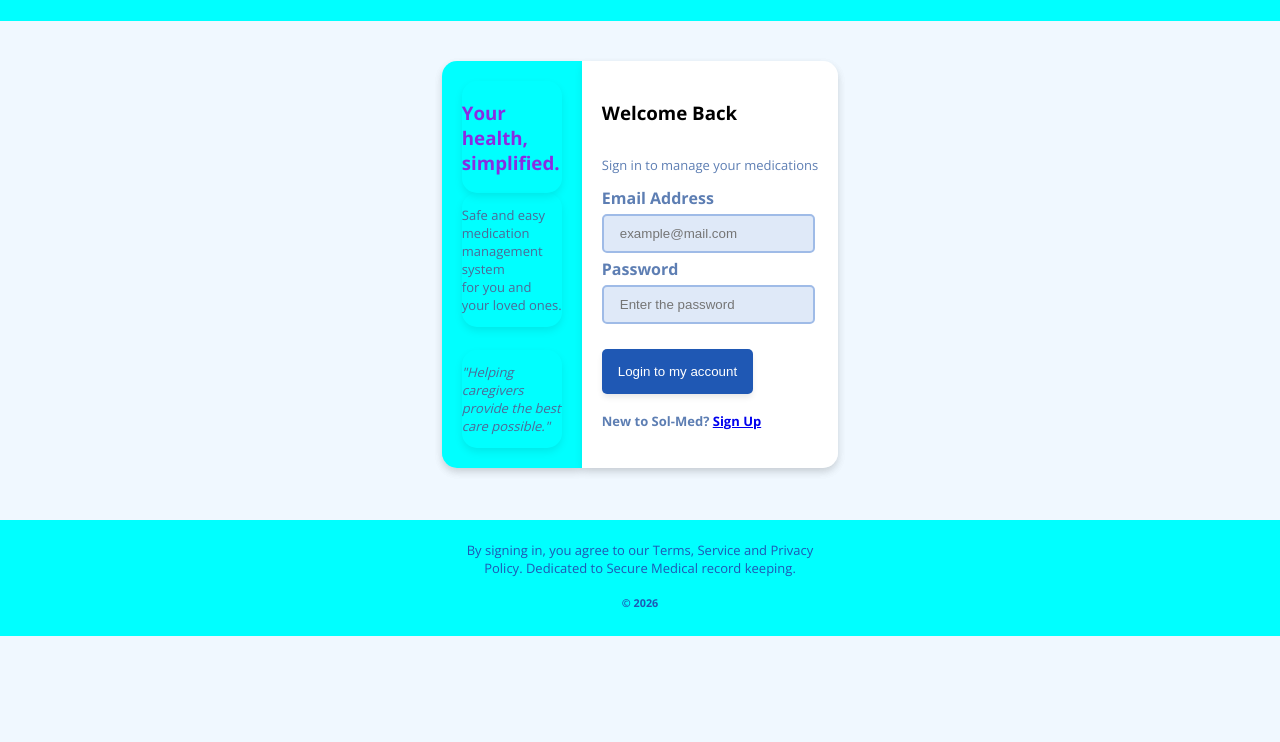
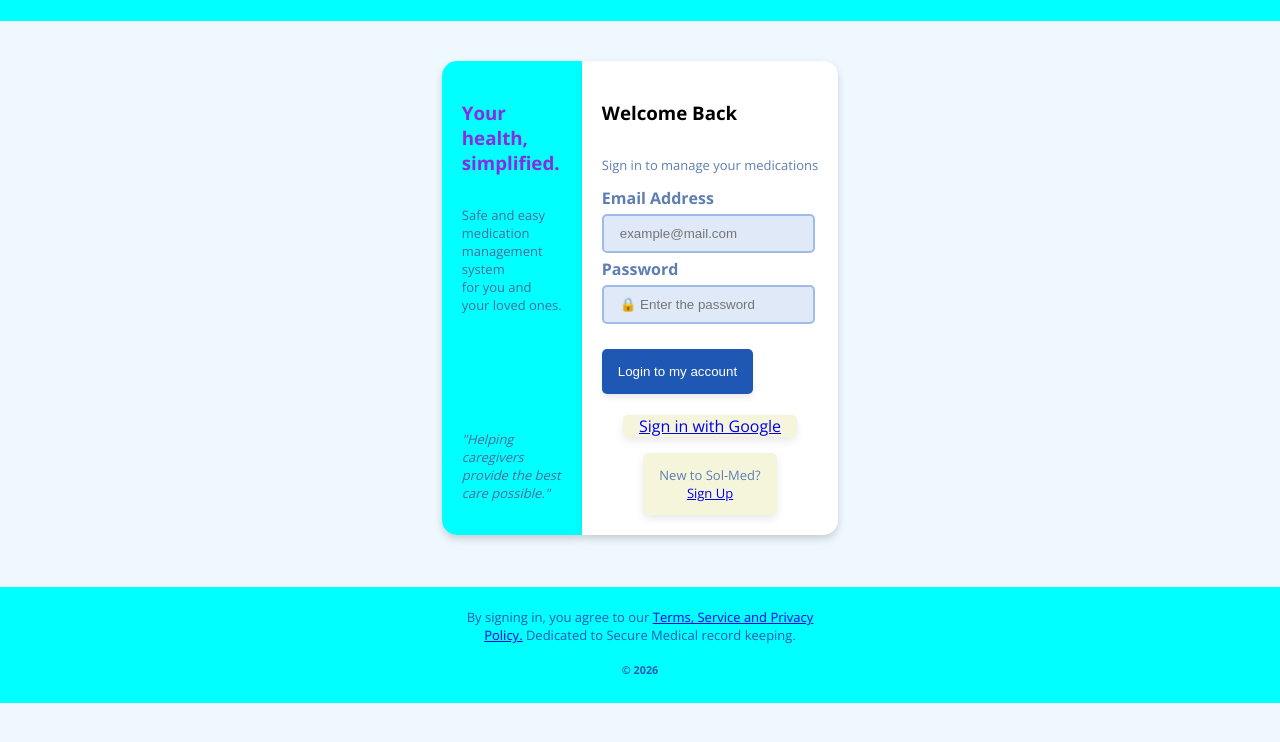
Before and after one commit to HelloFromShuvajit/Project-SolMed-frontend, a plain HTML site: page Login Form/Login.html in a window 1280 px wide. Shown: the part 52-794 px from the top of the page. Drawn offline with nearby package versions, Linux system fonts and the light colour scheme.

Commit message:
user html initialized, login form updated

```diff
--- a/Login Form/Login.html
+++ b/Login Form/Login.html
@@ -4,6 +4,7 @@
         <title>Sol-med Login</title>
         <link rel="stylesheet" href="login.css">
         <link rel="stylesheet" href="https://fonts.googleapis.com/css2?family=Open+Sans:wght@300;400;600;700&display=swap">
+        <link src='https://kit.fontawesome.com/a076d05399.js' crossorigin='anonymous'>
     </head>
     <body>
         <header><h2>Sol-Med</h2></header>
@@ -36,22 +37,25 @@
                             <label class="required" type="password">Password</label>
                         </div>
                         <div>
-                            <input type="text" placeholder="Enter the password">
+                            <input type="text" placeholder="&#x1F512; Enter the password">
                         </div>
                         <div>
                             <button type="submit">Login to my account</button>
                         </div>
-                        <div>
-                            <p>New to Sol-Med?
+                    </form>
+                    <div class="google">
+                        <a href="#">Sign in with Google</a>
+                    </div>
+                    <div class="signup">
+                        <p>New to Sol-Med? <br>
                             <a href="#">Sign Up</a>
                         </p>
                     </div>
-                    </form>
                 </div>
             </div>
         </main>
         <footer>
-            <p>By signing in, you agree to our Terms, Service and Privacy <br> Policy.
+            <p>By signing in, you agree to our <a href="#">Terms, Service and Privacy <br> Policy.</a>
             Dedicated to Secure Medical record keeping.</p>
             <h5>&copy; 2026</h5>
         </footer>
--- a/Login Form/login.css
+++ b/Login Form/login.css
@@ -36,9 +36,9 @@ main div{
     display: flex;
     max-height: 700px;
     max-width: fit-content;
-    box-shadow: 0 4px 10px -1px rgba(0, 0, 0, 0.1);
     text-align: center;
     border-radius: 15px;
+    box-shadow: 0 4px 10px -1px rgba(0, 0, 0, 0.1);
 }
 main div .one{
     flex-direction: column;
@@ -53,6 +53,7 @@ main div .one{
     max-width :100px;
 }
 main div .one div{
+    box-shadow: none;
     text-align: left;
 }
 main div .one p{
@@ -84,6 +85,7 @@ main div .two form{
     font-weight: bold;
 }
 main div .two form div{
+    box-shadow: none;
     margin-bottom: 5px;
     box-shadow: none;
 }
@@ -105,16 +107,27 @@ button{
     border: none;
     margin-top: 20px;
     box-shadow: 0 4px 6px -1px rgba(0, 0, 0, 0.1);
-
 }
 button:hover{
     background-color: #9fbbe7;
     color: #1f58b4;
-    border-radius: 8px;
+    border-radius: 12px;
 }
 a:hover{
     text-decoration:none;
     color:  olive;
+}
+.google, .signup{
+    border-radius: 5px;
+    background-color: beige;
+    text-align: center;
+    padding: auto;
+    padding-left: 1rem;
+    padding-right: 1rem;
+    margin: auto;
+    margin-top: 1rem;
+
+
 }
 footer{
     margin-top: 2rem;
```
Also changed, not shown: Login Form/User/User.css (added), Login Form/User/User.html (added). Lines whose indentation alone changed are shown as unchanged.
